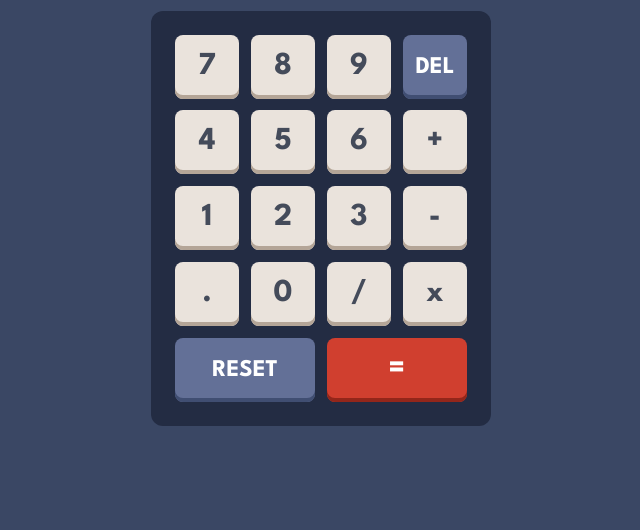
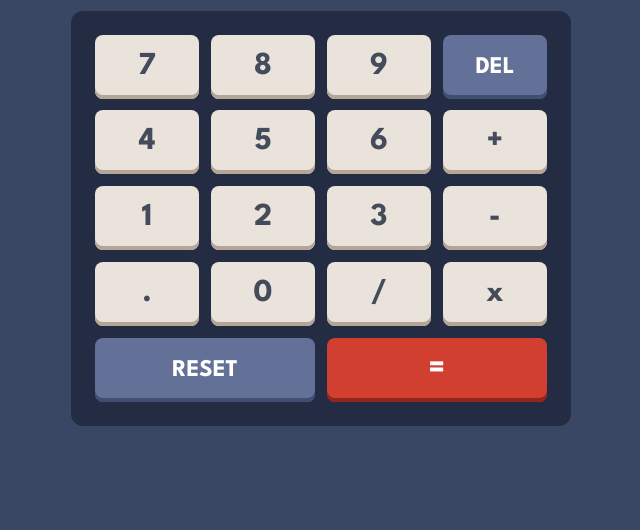
Before and after one commit to Honko-o/FEM-Calculator-Main, a website with bundled scripts: page index.html in a window 1280 px wide. Shown: the part 270-800 px from the top of the page, without its empty margins (319-959 px from the left). Built offline with nearby package versions, Linux system fonts and the light colour scheme.

Commit message:
Update Main css File

```diff
--- a/sass/layout/_layout.scss
+++ b/sass/layout/_layout.scss
@@ -15,6 +15,6 @@ body {
   align-items: center;
 }
 .container {
-  width: 340px;
+  width: 500px;
   margin: 2rem auto;
 }
```
Also changed, not shown: sass/main.css, 1 other file.
